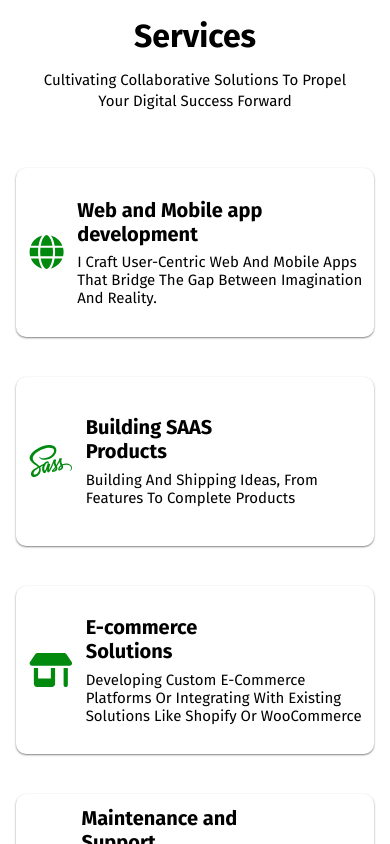
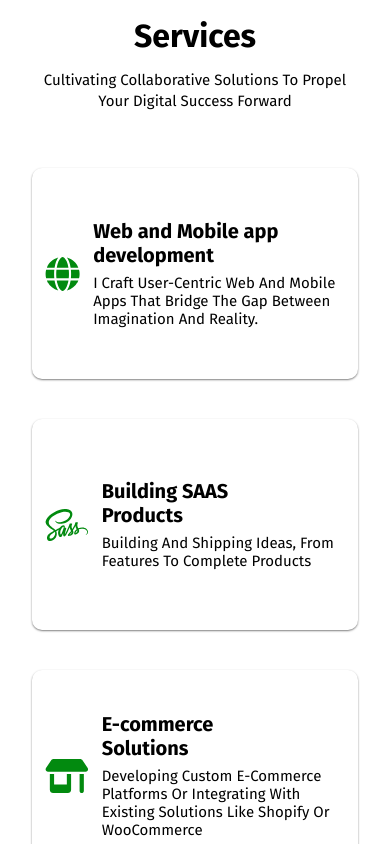
Before and after one commit to DarlingtonDev/Portfolio, a React (Create React App) app: page / in a window 390 px wide. Shown: the part 3020-3864 px from the top of the page. Built offline with nearby package versions, Linux system fonts and the light colour scheme.

Commit message:
Made some css changes

```diff
--- a/src/App.css
+++ b/src/App.css
@@ -419,6 +419,10 @@ span {
   justify-content: space-around;
   column-gap: 0.7em;
   row-gap: 0.8em;
+}
+
+.service-sec-mobile {
+  display: none;
 }
 
 .service-div-bottom {
@@ -1183,9 +1187,10 @@ footer {
   .service-sec-mobile {
     margin-top: 1em;
     position: relative;
-    margin-left: 0em;
-    margin-right: 0em;
+    margin-left: 1em;
+    margin-right: 1em;
     padding-left: 0em;
+    display: block;
   }
 
   .service-div {
@@ -1204,7 +1209,7 @@ footer {
     margin-top: 2.5em;
     display: flex;
     justify-content: center;
-    height: 20vh;
+    height: 25vh;
     align-items: center;
     padding-top: 0.5em;
     padding-bottom: 0.5em;
```
